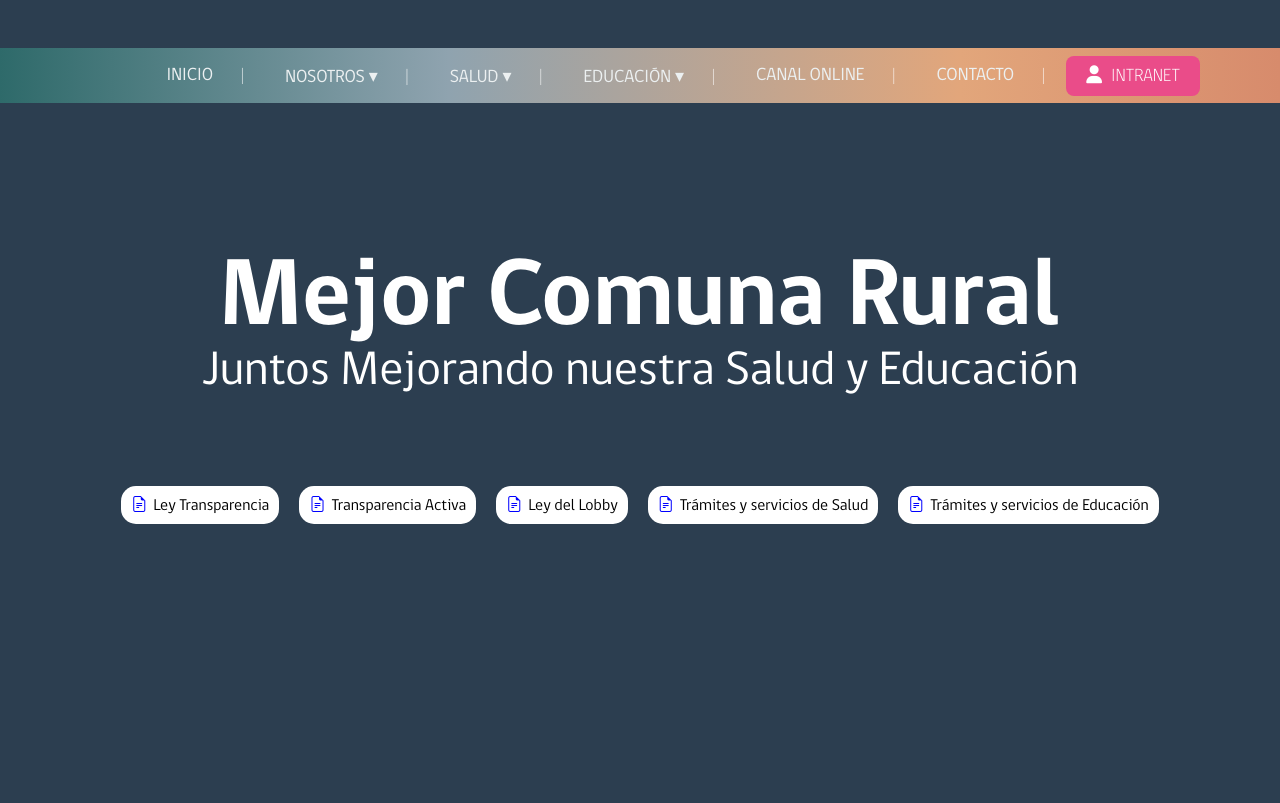
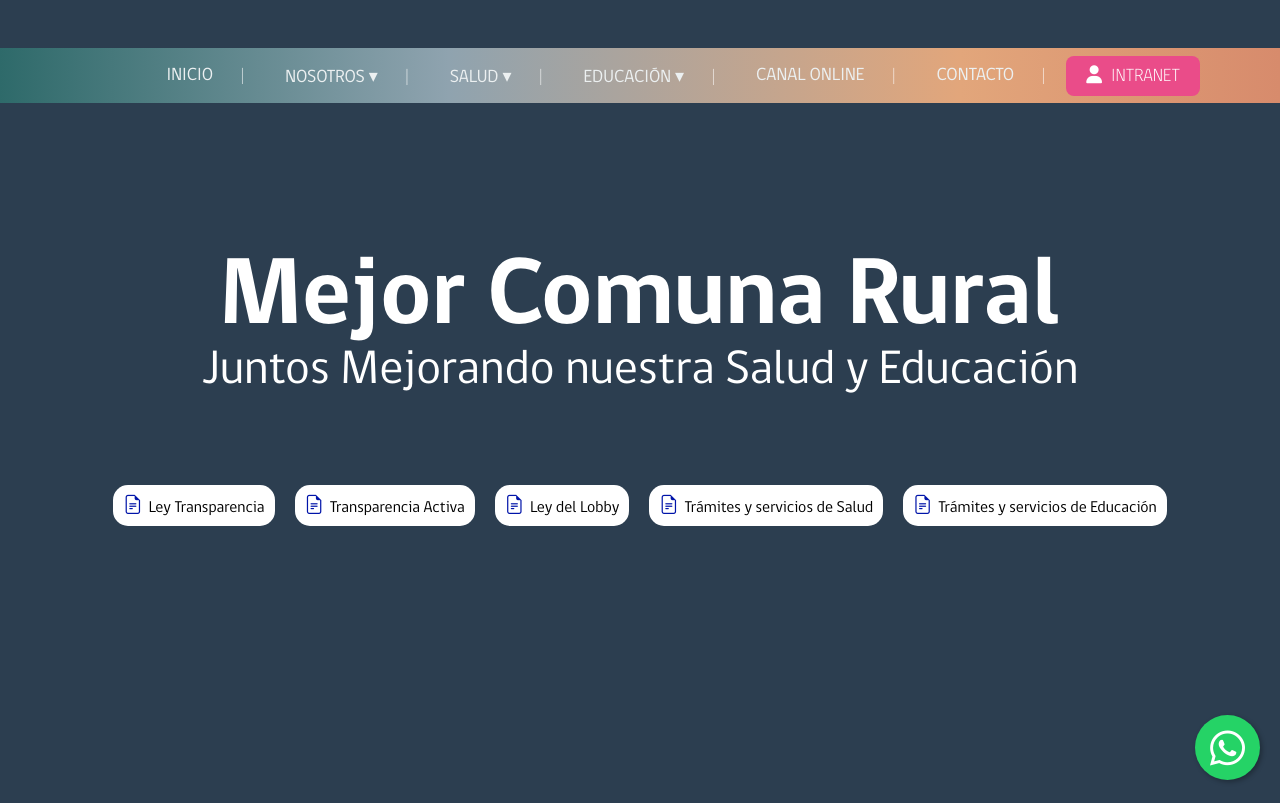
Before and after one commit to rsalinasf/WebCorpo, a plain HTML site: page index.html in a window 1280 px wide. Drawn offline with nearby package versions, Linux system fonts and the light colour scheme.

Commit message:
Se agrego boton de Whatsapp

```diff
--- a/css/style.css
+++ b/css/style.css
@@ -251,6 +251,7 @@ section {
   background-repeat: no-repeat;
   background-position: center;
   background-size: cover;
+  font-family: 'Gob_CL', sans-serif;
 }
 
 
@@ -299,6 +300,46 @@ section {
 }
 
 .contenedor-s1 i{
-  color: blue;
+  color: rgb(0, 20, 169);
   padding-right: 6px;
+  font-size: 1.2rem;
 }
+
+
+
+
+
+
+
+
+
+
+
+
+/* Estilos para el ícono de WhatsApp flotante */
+.whatsapp-float {
+    position: fixed;
+    bottom: 20px;
+    right: 20px;
+    background-color: #25d366; /* Color de WhatsApp */
+    color: white;
+    border-radius: 50%;
+    width: 65px;
+    height: 65px;
+    text-align: center;
+    font-size: 40px;
+    box-shadow: 2px 2px 5px rgba(0, 0, 0, 0.3);
+    z-index: 1000; /* Asegura que esté por encima de otros elementos */
+    display: flex;
+    align-items: center;
+    justify-content: center;
+    text-decoration: none;
+}
+
+.whatsapp-float:hover {
+    background-color: #128c7e; /* Cambia el color al pasar el mouse */
+}
+
+.whatsapp-icon {
+    margin-top: 1px; /* Ajusta la posición del ícono si es necesario */
+}
--- a/index.html
+++ b/index.html
@@ -11,12 +11,7 @@
   <title>Corporación Municipal de María Pinto</title>
 </head>
 <body>
-
-
-  <header>
-  </header>
-
-
+  <header></header>
   <nav>
       <a href="">Inicio</a>
       <!-- Dropdown en "Nosotros" -->
@@ -49,12 +44,8 @@
       </div>
       <a href="">Canal online</a>
       <a href="">Contacto</a>
-
-
-
       <button class="button-1" role="button"><i class="fa-solid fa-user"></i> Intranet</button>
   </nav>
-
 
   <section class="section-1">
     <h1>Mejor Comuna Rural</h1>
@@ -72,6 +63,9 @@
 
 
 
+<a href="" target="_blank" class="whatsapp-float">
+  <i class="fab fa-whatsapp whatsapp-icon"></i>
+</a>
 
     <!-- Script FONTAWESOME (ICONOS) -->
     <script src="https://kit.fontawesome.com/8dc1d7d23f.js" crossorigin="anonymous"></script>
```
